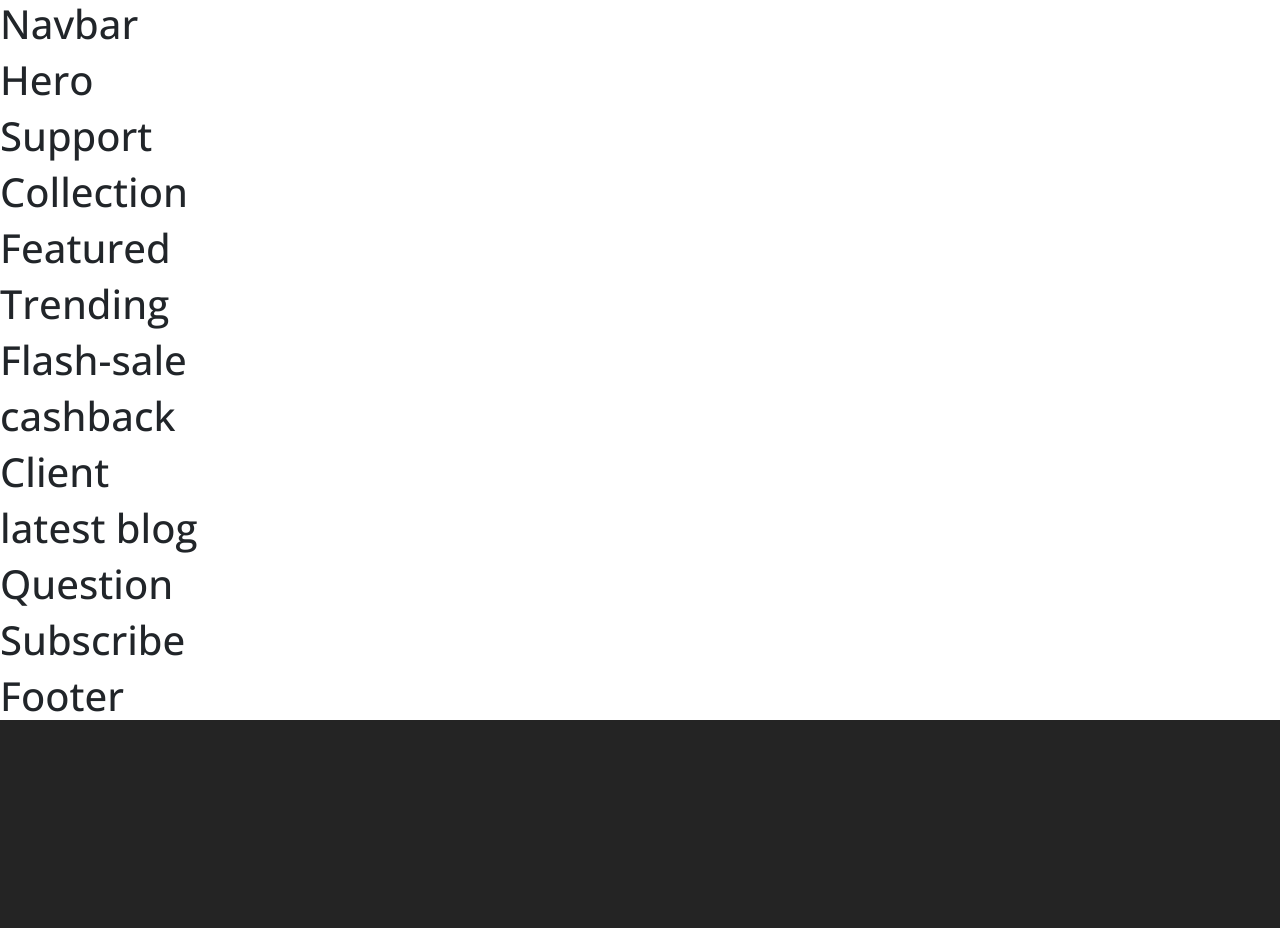
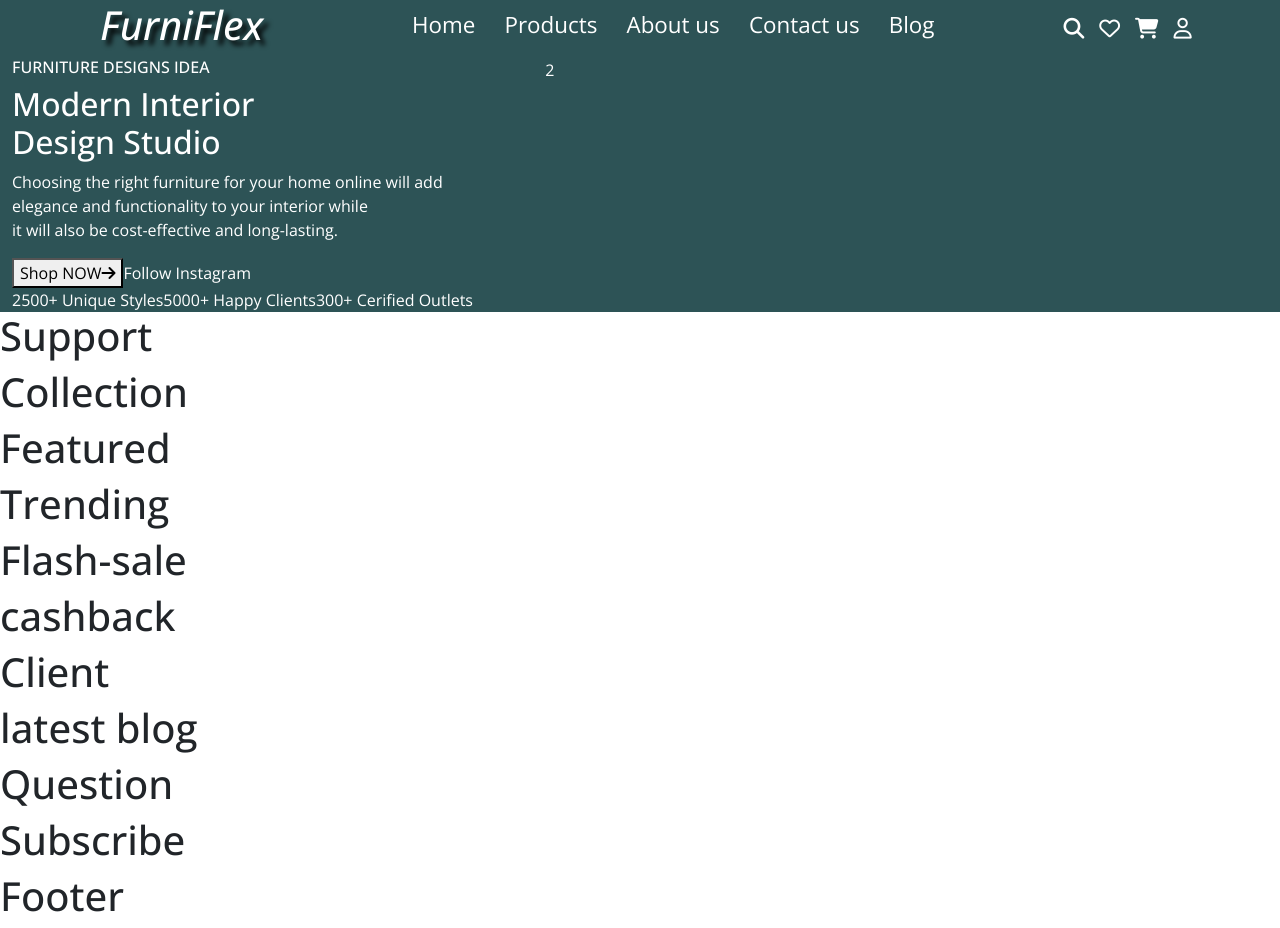
Before and after one commit to Pritam-kumar-03/E-COMMERCE-WEBSITE, a React (Vite) app in the folder frontend/: page / in a window 1280 px wide. Before the commit the page ends 800 px from the top, so only its background shows below. Built offline with nearby package versions, Linux system fonts and the light colour scheme.

Commit message:
homepage Navbar completed

```diff
--- a/frontend/src/index.css
+++ b/frontend/src/index.css
@@ -1,11 +1,11 @@
 :root {
   font-family: system-ui, Avenir, Helvetica, Arial, sans-serif;
   line-height: 1.5;
-  font-weight: 400;
+  font-weight: 100;
 
   color-scheme: light dark;
-  color: rgba(255, 255, 255, 0.87);
-  background-color: #242424;
+  color:  #242424;;
+  background-color: rgba(255, 255, 255, 0.87);
 
   font-synthesis: none;
   text-rendering: optimizeLegibility;
--- /dev/null
+++ b/frontend/src/landing_page/Home/Hero.css
@@ -0,0 +1,4 @@
+.hero{
+    background-color: rgba(45,83,86,255);
+    color: white;
+}
--- a/frontend/src/landing_page/Home/Hero.jsx
+++ b/frontend/src/landing_page/Home/Hero.jsx
@@ -1,7 +1,53 @@
+import "./Hero.css";
+
 function Hero() {
-    return (
-        <h1>Hero</h1>
-     );
+  return (
+    <div className="container-fluid hero">
+      <div className="row hero-row">
+        <div className="col-5 hero-first-col">
+          <div>
+            <h6>FURNITURE DESIGNS IDEA</h6>
+          </div>
+          <div>
+            <h2>
+              Modern Interior <br></br>
+              Design Studio
+            </h2>
+          </div>
+          <div>
+            <p>
+              Choosing the right furniture for your home online will add{" "}
+              <br></br>elegance and functionality to your interior while{" "}
+              <br></br>it will also be cost-effective and long-lasting.
+            </p>
+          </div>
+          <div>
+            <span>
+              <button>
+                Shop NOW<i class="fa-solid fa-arrow-right"></i>{" "}
+              </button>
+            </span>
+            <span>Follow Instagram</span>
+          </div>
+          <div>
+            <span>
+              2500+
+              Unique Styles
+            </span>
+            <span>
+              5000+
+              Happy Clients
+            </span>
+            <span>
+                300+
+                Cerified Outlets
+            </span>
+          </div>
+        </div>
+        <div className="col-7 hero-second-col">2</div>
+      </div>
+    </div>
+  );
 }
 
 export default Hero;
--- /dev/null
+++ b/frontend/src/landing_page/Home/Navbar.css
@@ -0,0 +1,78 @@
+.Navbar{
+    background-color: rgba(45,83,86,255);
+    color: white;
+    justify-content: space-between;
+    padding: 0;
+
+
+}
+
+.nav-links{
+    display: inline;
+
+    list-style: none;
+    padding-left: 25px;
+    padding-top: 15px;
+    font-weight: 300;
+
+
+}
+
+.nav-links a{
+    text-decoration: none;
+    color: white;
+    font-size: 1.4rem;
+
+}
+
+.nav-links a:hover{
+    color: #f1f1f1;
+   border-bottom: 2px solid  rgba(208,148,35,255);
+
+}
+
+
+
+
+.Navbar_row{
+    display: flex;
+    justify-content: space-between;
+    padding: 0;
+    margin: 0;
+    align-items: center;
+
+}
+
+.nav-third-col{
+    display: flex;
+    justify-content: center;
+    padding: 0;
+    margin: 0;
+    align-items: center;
+}
+
+.nav-icons{
+    padding-left: 15px;
+    font-size: 1.3rem;
+}
+
+.nav-icons i:hover{
+    color: rgba(208,148,35,255);
+    cursor:pointer;
+}
+
+.nav-second-col{
+    padding-left: 35px;
+}
+
+.Nav-heading{
+
+    font-style: italic;
+    font-size: 2.5rem;
+    text-shadow: 5px 5px 5px black;
+
+}
+
+.nav-first-col {
+    padding-left: 100px;
+}
--- a/frontend/src/landing_page/Home/Navbar.jsx
+++ b/frontend/src/landing_page/Home/Navbar.jsx
@@ -1,7 +1,58 @@
+import "./Navbar.css"
+
 function Navbar() {
-    return (
-        <h1>Navbar</h1>
-     );
+  return (
+    <div className="container-fluid Navbar">
+      <div className="row Navbar_row ">
+        <div className="col-3 nav-first-col ">
+          <span>
+            <h1  className="Nav-heading">FurniFlex</h1>
+          </span>
+        </div>
+        <div className="col-6 nav-second-col  ">
+          <div className="nav-second-col-div pt-2">
+            <ul className="nav-second-col-ul">
+              <li className="nav-links">
+                {" "}
+                <a href="">Home</a>
+              </li>
+              <li className="nav-links">
+                {" "}
+                <a href="">Products</a>
+              </li>
+              <li className="nav-links">
+                {" "}
+                <a href="">About us</a>
+              </li>
+              <li className="nav-links">
+                {" "}
+                <a href=""> Contact us</a>
+              </li>
+              <li className="nav-links">
+                {" "}
+                <a href="">Blog</a>
+              </li>
+            </ul>
+          </div>
+        </div>
+        <div className="col-3 nav-third-col">
+          <span className="nav-icons">
+            <i class="fa-solid fa-search"></i>
+
+          </span>
+          <span className="nav-icons">
+            <i class="fa-regular fa-heart"></i>
+          </span>
+          <span className="nav-icons">
+            <i class="fa-solid fa-cart-shopping"></i>
+          </span>
+          <span className="nav-icons">
+            <i class="fa-regular fa-user"></i>
+          </span>
+        </div>
+      </div>
+    </div>
+  );
 }
 
 export default Navbar;
```
